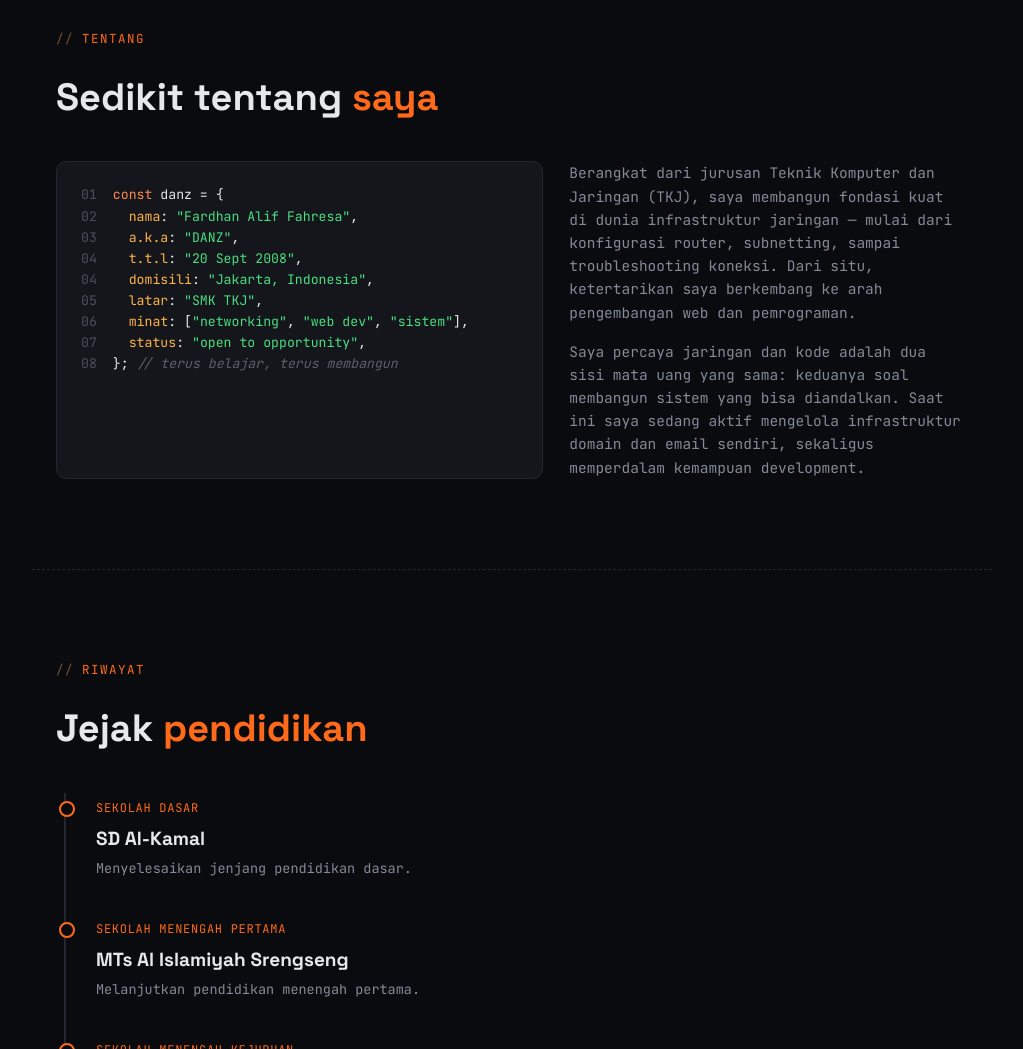
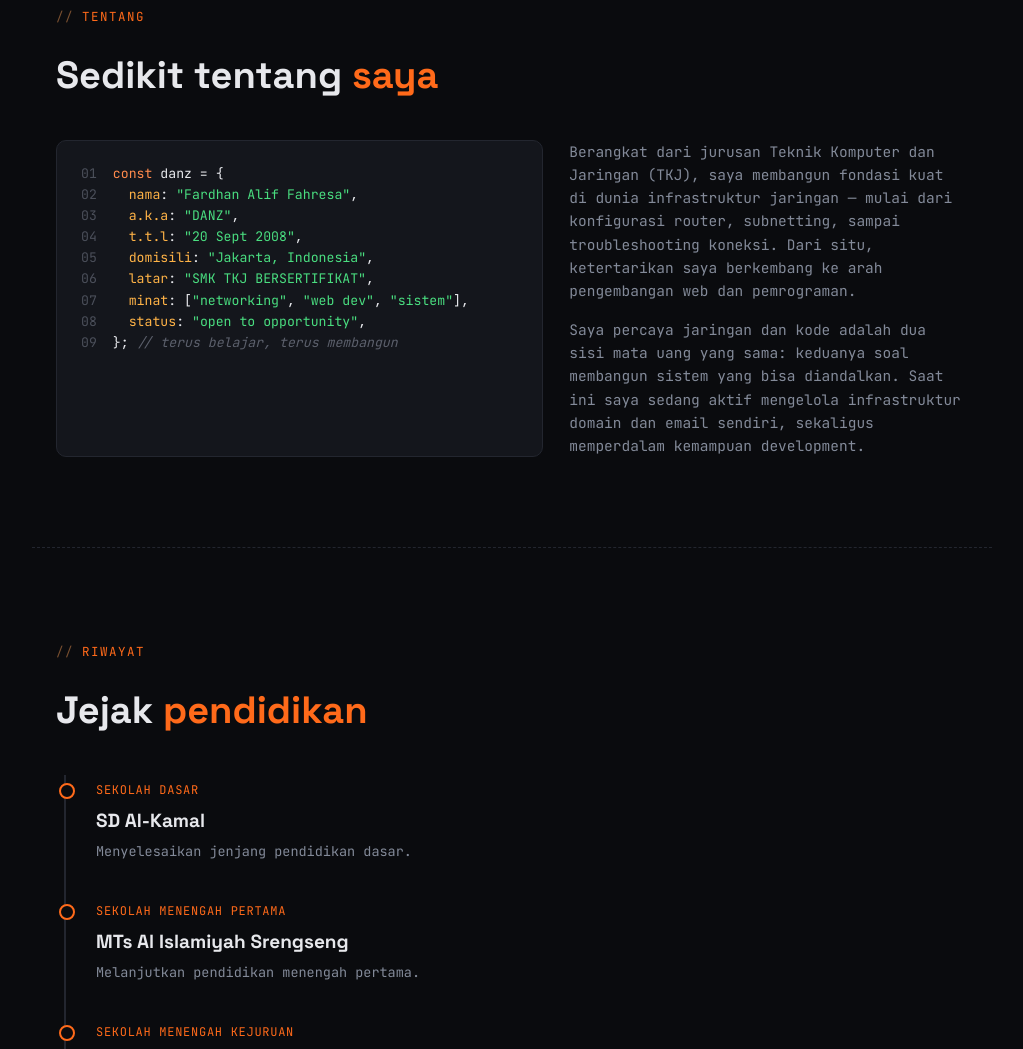
Before and after one commit to danzxspace/DanzXsite, a plain HTML site: page index.html in a window 1280 px wide. Shown: the part 973-2022 px from the top of the page, without its empty margins (128-1151 px from the left). Drawn offline with Linux system fonts and the light colour scheme.

Commit message:
Update index.html

```diff
--- a/index.html
+++ b/index.html
@@ -1,4 +1,3 @@
-//DANZX SCRIPTING€
 
 <!DOCTYPE html>
 <html lang="id">
@@ -233,11 +232,11 @@
 <div><span class="ln">02</span>&nbsp;&nbsp;<span class="prop">nama</span>: <span class="str">"Fardhan Alif Fahresa"</span>,</div>
 <div><span class="ln">03</span>&nbsp;&nbsp;<span class="prop">a.k.a</span>: <span class="str">"DANZ"</span>,</div>
 <div><span class="ln">04</span>&nbsp;&nbsp;<span class="prop">t.t.l</span>: <span class="str">"20 Sept 2008"</span>,</div>
-<div><span class="ln">04</span>&nbsp;&nbsp;<span class="prop">domisili</span>: <span class="str">"Jakarta, Indonesia"</span>,</div>
-<div><span class="ln">05</span>&nbsp;&nbsp;<span class="prop">latar</span>: <span class="str">"SMK TKJ"</span>,</div>
-<div><span class="ln">06</span>&nbsp;&nbsp;<span class="prop">minat</span>: [<span class="str">"networking"</span>, <span class="str">"web dev"</span>, <span class="str">"sistem"</span>],</div>
-<div><span class="ln">07</span>&nbsp;&nbsp;<span class="prop">status</span>: <span class="str">"open to opportunity"</span>,</div>
-<div><span class="ln">08</span>}; <span class="cm">// terus belajar, terus membangun</span></div>
+<div><span class="ln">05</span>&nbsp;&nbsp;<span class="prop">domisili</span>: <span class="str">"Jakarta, Indonesia"</span>,</div>
+<div><span class="ln">06</span>&nbsp;&nbsp;<span class="prop">latar</span>: <span class="str">"SMK TKJ BERSERTIFIKAT"</span>,</div>
+<div><span class="ln">07</span>&nbsp;&nbsp;<span class="prop">minat</span>: [<span class="str">"networking"</span>, <span class="str">"web dev"</span>, <span class="str">"sistem"</span>],</div>
+<div><span class="ln">08</span>&nbsp;&nbsp;<span class="prop">status</span>: <span class="str">"open to opportunity"</span>,</div>
+<div><span class="ln">09</span>}; <span class="cm">// terus belajar, terus membangun</span></div>
       </div>
       <div>
         <p style="color:var(--muted); font-size:14.5px; margin-bottom:16px;">
```
